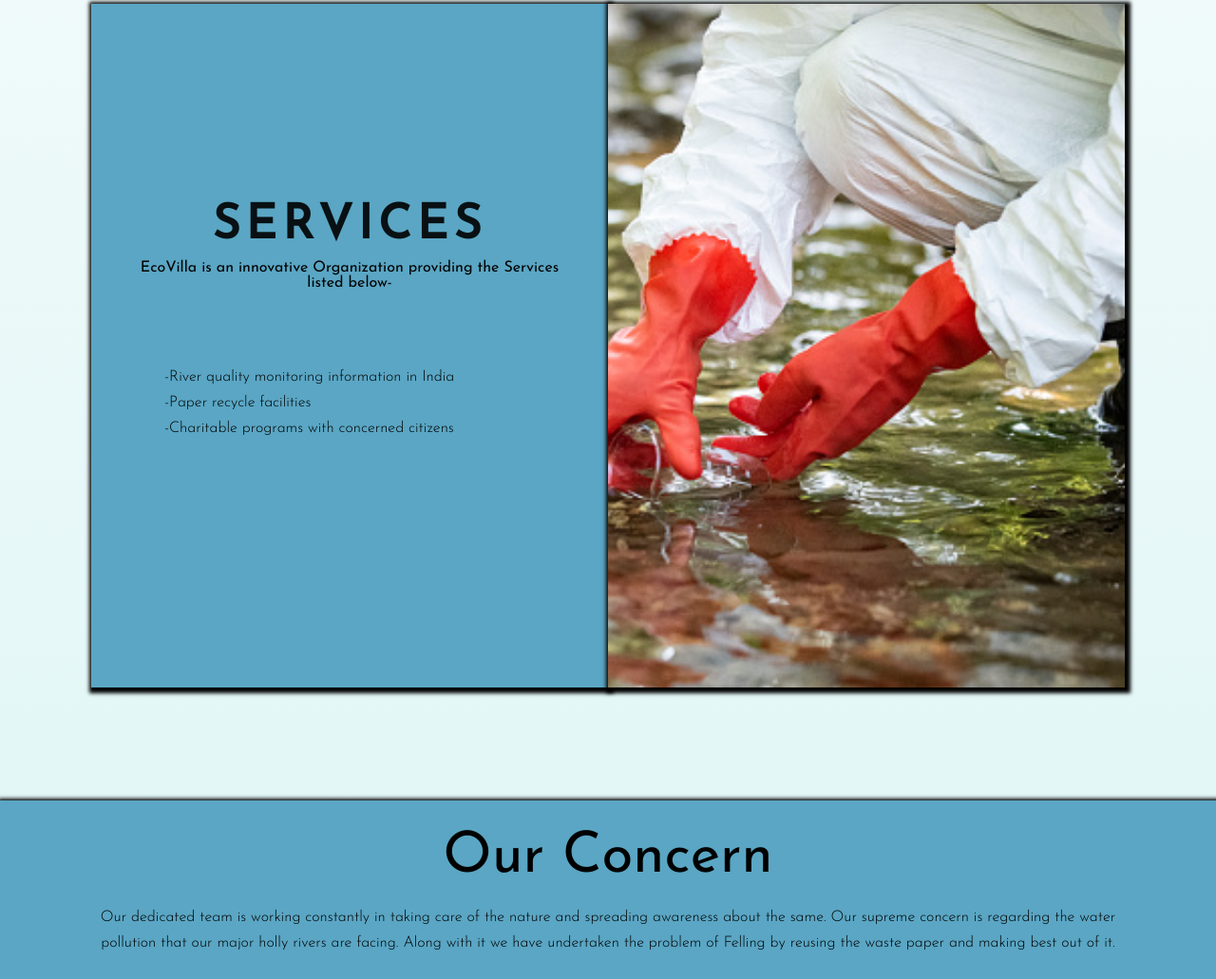
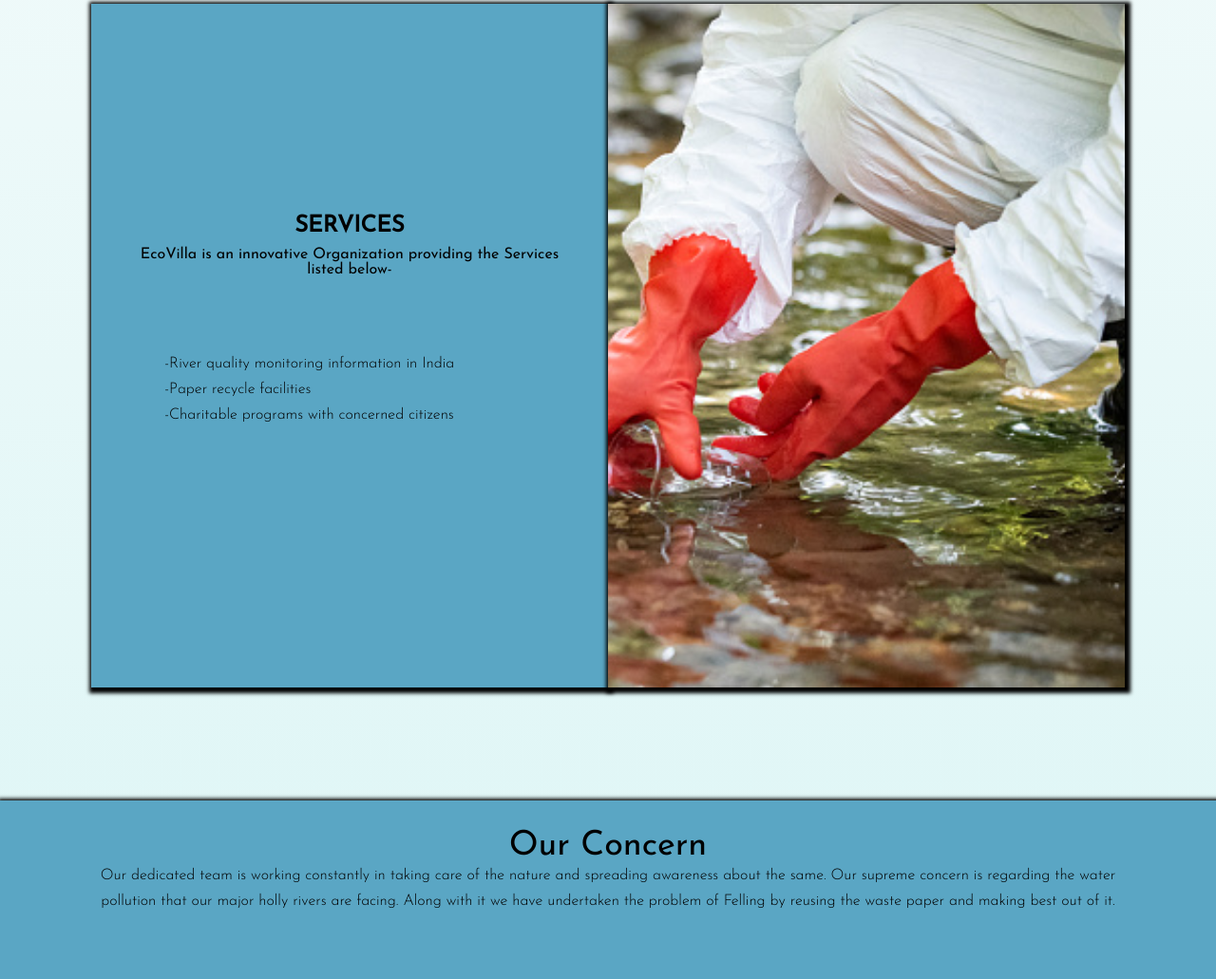
Before and after one commit to 119kanika/ECOVILLA, a plain HTML site: page about1.html in a window 1280 px wide. Shown: the part 938-1969 px from the top of the page at 95% size. Drawn offline with Linux system fonts and the light colour scheme.

Commit message:
Update about.css

```diff
--- a/about.css
+++ b/about.css
@@ -19,7 +19,7 @@ body{
       min-height: 100vh;
   }
 
-/* * Section one- ABout us * */
+  /* Section one- ABout us */
   section{
       display: grid;
       grid-template-columns: 1fr 1fr;
@@ -33,7 +33,7 @@ section{
   }
   .content{
       background: rgb(90, 166, 196);
-    /* * box-shadow: 5px 5px #000; * */
+      /* box-shadow: 5px 5px #000; */
       -webkit-box-shadow: 2px 2px 4px 4px black;
       display: flex;
       justify-content: center;
@@ -41,7 +41,7 @@ section{
       align-items: center;
   }
   .content span{
-    /* * background: turquoise; * */
+      /* background: turquoise; */
       height: 80px;
       padding-top: 20px;
       text-align: center;
@@ -78,8 +78,8 @@ section{
       position: relative;
       min-width: 8.23em;
       text-decoration: none;
-    /* * font-family: var(--font); * */
-    /* * font-size: 1.25rem; * */
+      /* font-family: var(--font); */
+      /* font-size: 1.25rem; */
   }
 
 
@@ -95,7 +95,7 @@ section{
       color: rgb(179, 83, 6)
   }
 
-/* * Our concern * */
+  /* Our concern */
   .content-c{
       -webkit-box-shadow: 2px 2px 4px 4px black;
       background: rgb(90, 166, 196);
@@ -109,9 +109,9 @@ section{
       align-items: center;
   }
   .content-c h1{
-    font-size: 60px;
+      font-size: 36px;
       font-weight: 500;
-    /* * height: 200px; * */
+      /* height: 200px; */
       color: #000;
       text-align: center;
   }
@@ -120,11 +120,11 @@ section{
       font-weight: 300;
       width: 90%;
       text-align: center;
-    margin: 20px auto;
+      margin: 0 auto;
       line-height: 1.7;
   }
 
-/* * services * */
+  /* services */
   .content-s{
       -webkit-box-shadow: 2px 2px 4px 4px black;
       background: rgb(90, 166, 196);
@@ -132,11 +132,11 @@ section{
       justify-content: center;
       flex-direction: column;
       align-items: center;
-    /* * transform: translate(-50%, -50%); * */
+      /* transform: translate(-50%, -50%); */
   }
-.content-s h1{
+  .content-s h2{
       text-transform: uppercase;
-    font-size: 50px;
+      font-size: 36px;
       letter-spacing: 6px;
       opacity: 0.9;
   }
@@ -145,7 +145,7 @@ section{
       height: 70px;
       padding-top: 10px;
       text-align: center;
-    /* * width: 90%; * */
+      /* width: 90%; */
   }
   .content-s p{
       padding: 50px;
@@ -158,7 +158,7 @@ section{
       -webkit-box-shadow: 2px 2px 4px 4px black;
   }
 
-* Pictures grid *
+  /* Pictures grid */
   .row{
       margin: 70px;
       display: flex;
@@ -173,7 +173,7 @@ section{
       display: block;
   }
 
-/* * Loop-holes * */
+  /* Loop-holes */
   .content-l{
       -webkit-box-shadow: 2px 2px 4px 4px black;
       background:rgb(90, 166, 196);
@@ -185,8 +185,8 @@ section{
       height:100px;
       align-items: center;
   }
-.content-l h2{
-    font-size: 50px;
+  .content-l h1{
+      font-size: 36px;
       font-weight: 500;
       height: 100px;
       color: #000;
@@ -196,7 +196,7 @@ section{
   .content-p {
       position: relative;
       width: 50%;
-    /* * color: white; * */
+      /* color: white; */
     }
 
     #center {
@@ -242,8 +242,8 @@ section{
       text-align: center;
     }
     .overlay:hover + .hide{
-      /* * width: 190%; */
-      /* height: 100%; * */
+        /* width: 190%;
+        height: 100%; */
         display: block;
     }
 
@@ -251,7 +251,7 @@ section{
       opacity: 0.9;
     }
 
-  /* * Team * */
+    /* Team */
 
     #content-team{
       background: rgb(195, 240, 236);
@@ -260,15 +260,15 @@ section{
       display: flex;
       flex-direction: column;
       padding: 30px;
-    /* * width: 50px; * */
-    /* height: 90px; */
+      /* width: 50px; */
+      height: 90px;
       align-items: center;
   }
 
   #content-t {
       display: flex;
       flex-wrap: wrap;
-    /* * height: 10px; * */
+      /* height: 10px; */
       justify-content: center;
       align-content: center;
   }
@@ -321,7 +321,7 @@ section{
   .team .info {
       background-color: white;
       position: absolute;
-    /* * top: 0px; * */
+      /* top: 0px; */
       bottom: 0;
       left: 0;
       right: 0;
@@ -359,7 +359,7 @@ section{
       display: inline-block;
       width: 48px;
       padding: 0px;
-    /* * background-color: #8f1a1a; * */
+      /* background-color: #8f1a1a; */
       border-radius: 16px;
       margin: 4px;
       cursor: pointer;
@@ -367,7 +367,7 @@ section{
 
   .team .social i:hover {
       color: rgb(9, 5, 65);
-    /* * background-color: #363636; * */
+      /* background-color: #363636; */
 
   }
 
@@ -381,11 +381,11 @@ section{
     color: rgb(5, 5, 5);
   }
 
-/* * footer * */
+  /* footer */
 
-@import url('https:fonts.googleapis.comcss2?family=Josefin+Sans:wght@300;400&display=swap');
+  @import url('https://fonts.googleapis.com/css2?family=Josefin+Sans:wght@300;400&display=swap');
 
-*,*:before,*:after{
+  ,:before,*:after{
       box-sizing: border-box;
   }
   .footer_start{
```
Lines whose indentation alone changed are shown as unchanged.
